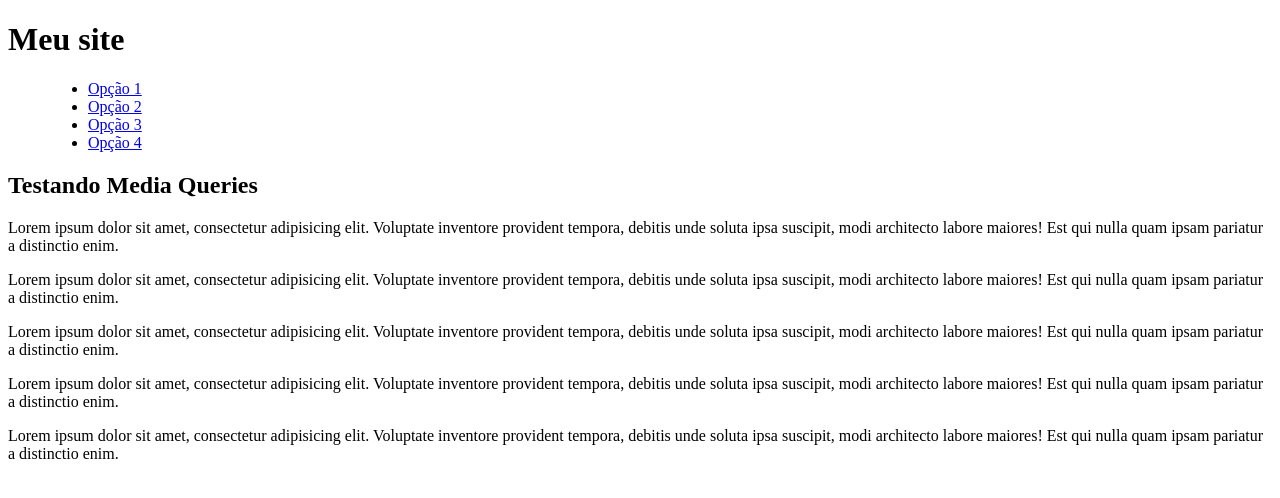
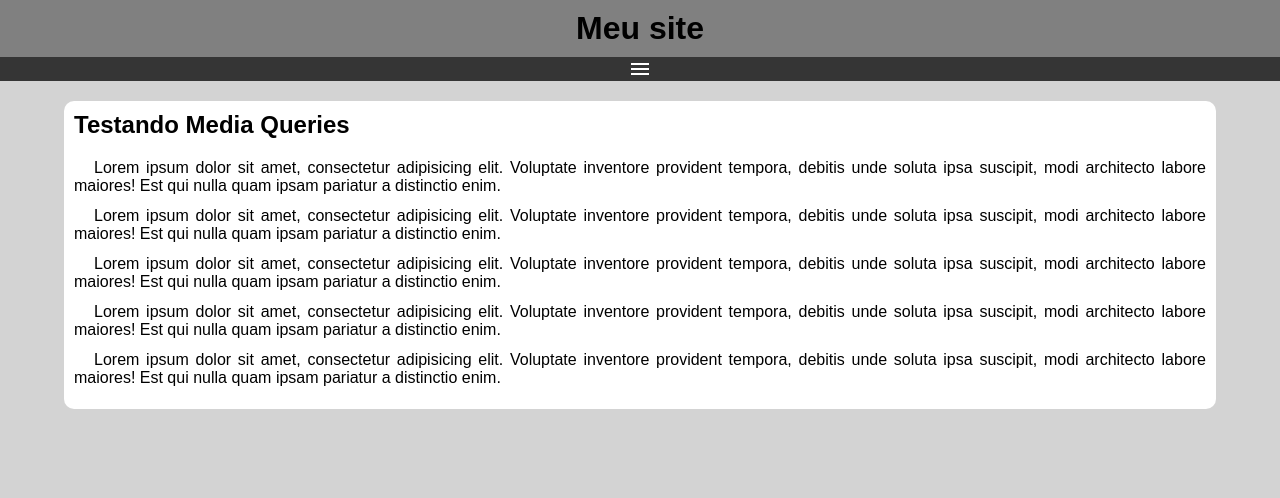
Before and after one commit to devruanmateus/html-css, a plain HTML site: page ex26/mq005/index.html in a window 1280 px wide. Drawn offline with nearby package versions, Linux system fonts and the light colour scheme.

Commit message:
Update - Menu Programado

```diff
--- a/ex26/mq005/index.html
+++ b/ex26/mq005/index.html
@@ -4,11 +4,14 @@
     <meta charset="UTF-8">
     <meta name="viewport" content="width=device-width, initial-scale=1.0">
     <title>Media Query</title>
+    <link rel="stylesheet" href="style.css">
+    <link rel="stylesheet" href="https://fonts.googleapis.com/css2?family=Material+Symbols+Outlined:opsz,wght,FILL,GRAD@20..48,100..700,0..1,-50..200" />
 </head>
 <body>
     <header>
         <h1>Meu site</h1>
-        <menu>
+        <span id="burger" class="material-symbols-outlined" onclick="clickMenu()">menu</span>
+        <menu id="itens">
             <ul>
                 <li><a href="#">Opção 1</a></li>
                 <li><a href="#">Opção 2</a></li>
@@ -42,5 +45,14 @@
                 quam ipsam pariatur a distinctio enim.</p>
         </article>
     </main>
+    <script>
+        function clickMenu() {
+            if (itens.style.display == 'block') {
+                itens.style.display = 'none'
+            } else {
+                itens.style.display = 'block'
+            }
+        }
+    </script>
 </body>
 </html>
--- a/ex26/mq005/style.css
+++ b/ex26/mq005/style.css
@@ -1,5 +1,77 @@
 @charset "UTF-8";
 
+* {
+    margin: 0;
+    padding: 0;
+    box-sizing: border-box;
+}
+
 body, html {
-    background-color: lightgray;
+    font-family: Arial, Helvetica, sans-serif;
+    background-color: #d3d3d3;
+    margin: 0;
+    padding: 0;
 }
+
+header {
+    background-color: #808080;
+}
+
+header > h1 {
+    padding: 10px;
+    text-align: center;
+}
+
+span#burger {
+    background-color: rgb(53, 53, 53);
+    display: block;
+    text-align: center;
+    color: #fff;
+    cursor: pointer;
+}
+
+span#burger:hover {
+    background-color: #ffffff;
+    color: #000000;
+}
+
+menu {
+    display: none;
+}
+
+menu > ul {
+    list-style-type: none;
+}
+
+menu > ul > li > a {
+    display: block;
+    padding: 10px;
+    text-decoration: none;
+    text-align: center;
+    background-color: rgb(105, 104, 104);
+    color: #fff;
+    border-top: 2px solid gray;
+}
+
+menu ul > li > a:hover {
+    background-color: gray;
+}
+
+main {
+    width: 90vw;
+    background-color: #fff;
+    margin: auto;
+    margin-top: 20px;
+    padding: 10px;
+    border-radius: 10px;
+}
+
+article > h2 {
+    padding-bottom: 20px;
+}
+
+article > p {
+   text-align: justify;
+   margin-bottom: 12px;
+   text-indent: 20px;
+}
```
